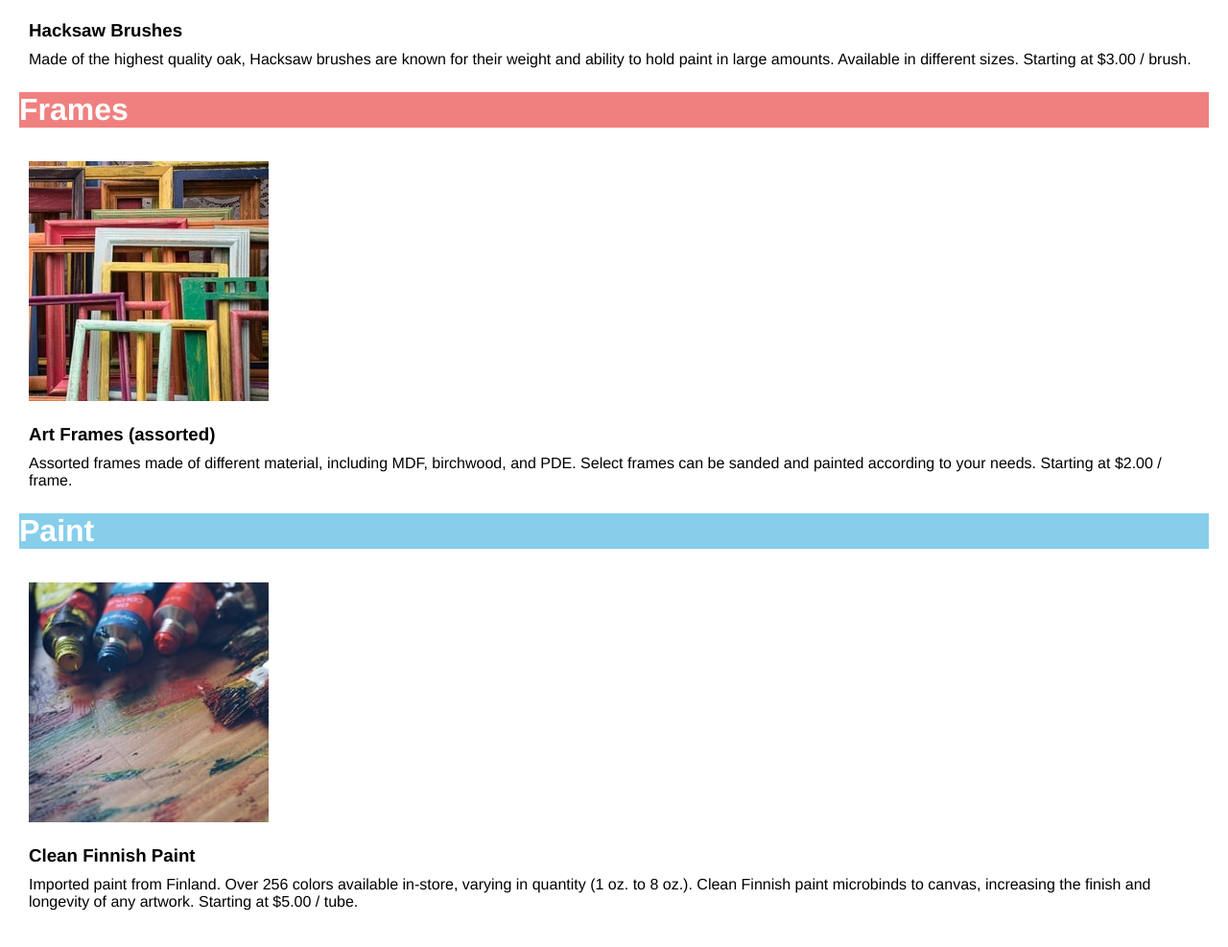
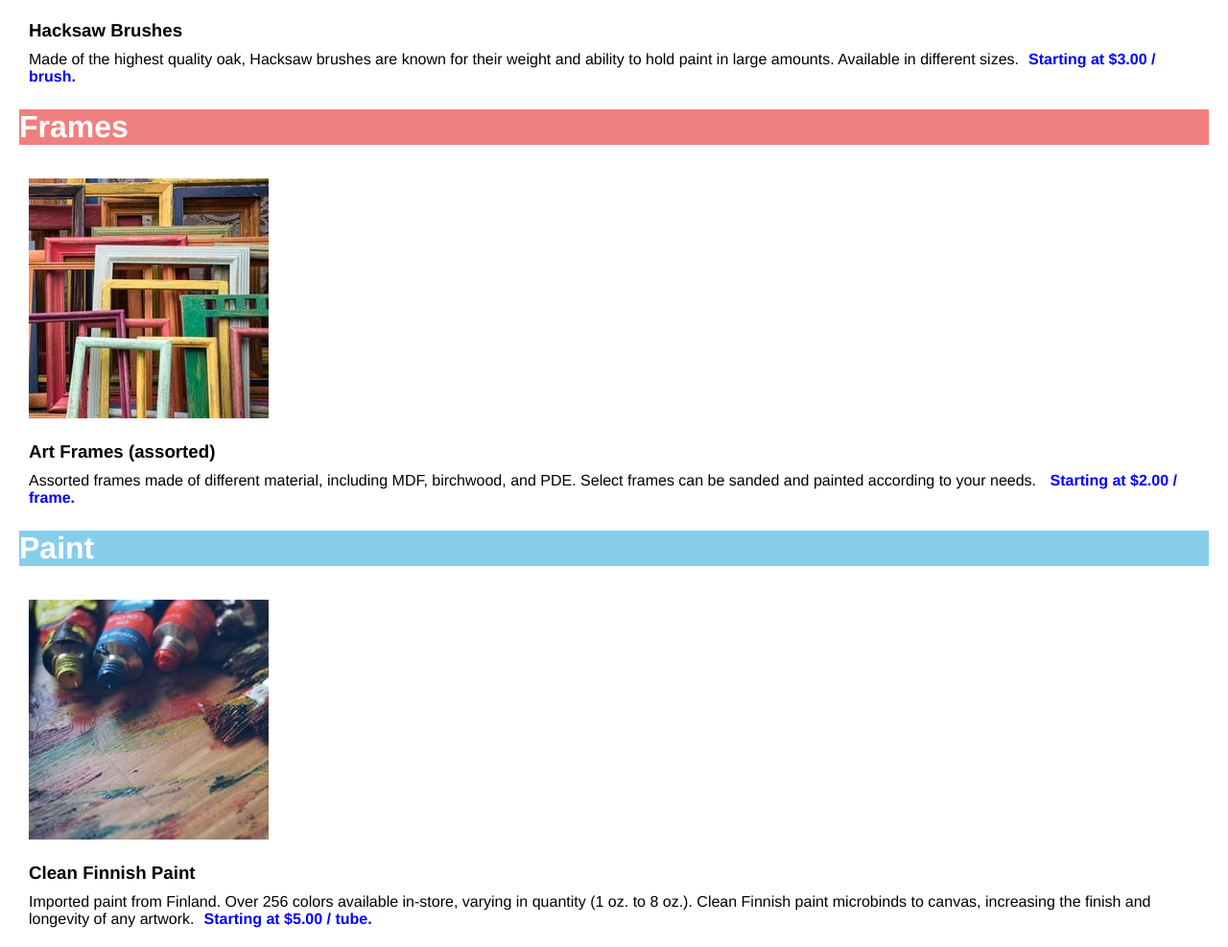
Before and after one commit to kay-ben/DasmotosArts, a plain HTML site: page index.html in a window 1280 px wide. Shown: the part 550-1537 px from the top of the page at 96% size. Drawn offline with Linux system fonts and the light colour scheme.

Commit message:
change inline formatting for pricing.

```diff
--- a/index.html
+++ b/index.html
@@ -10,16 +10,16 @@
         <h2 class="brushes">Brushes</h2>
         <img src="resources/hacksaw.jpg">
         <h3>Hacksaw Brushes</h3>
-        <p>Made of the highest quality oak, Hacksaw brushes are known for their weight and ability to hold paint in large amounts. Available in different sizes. Starting at $3.00 / brush.</p>
+        <p>Made of the highest quality oak, Hacksaw brushes are known for their weight and ability to hold paint in large amounts. Available in different sizes.<span class="pricing">Starting at $3.00 / brush.</span></p>
 
         <h2 class="frames">Frames</h2>
         <img src="resources/frames.jpg">
         <h3>Art Frames (assorted)</h3>
-        <p>Assorted frames made of different material, including MDF, birchwood, and PDE. Select frames can be sanded and painted according to your needs. Starting at $2.00 / frame.</p>
+        <p>Assorted frames made of different material, including MDF, birchwood, and PDE. Select frames can be sanded and painted according to your needs. <span class="pricing">Starting at $2.00 / frame.</span></p>
 
         <h2 class="paint">Paint</h2>
         <img src="resources/finnish.jpg">
         <h3>Clean Finnish Paint</h3>
-        <p>Imported paint from Finland. Over 256 colors available in-store, varying in quantity (1 oz. to 8 oz.). Clean Finnish paint microbinds to canvas, increasing the finish and longevity of any artwork. Starting at $5.00 / tube.</p>
+        <p>Imported paint from Finland. Over 256 colors available in-store, varying in quantity (1 oz. to 8 oz.). Clean Finnish paint microbinds to canvas, increasing the finish and longevity of any artwork.<span class="pricing">Starting at $5.00 / tube.</span></p>
     </body>
 </html>
--- a/resources/css/index.css
+++ b/resources/css/index.css
@@ -21,6 +21,11 @@ h2 {
     margin: 25px 0px;
 }
 
+.pricing {
+    font-weight: bold;
+    color: blue;
+}
+
 .brushes {
     background-color: mediumspringgreen;
 }
```
